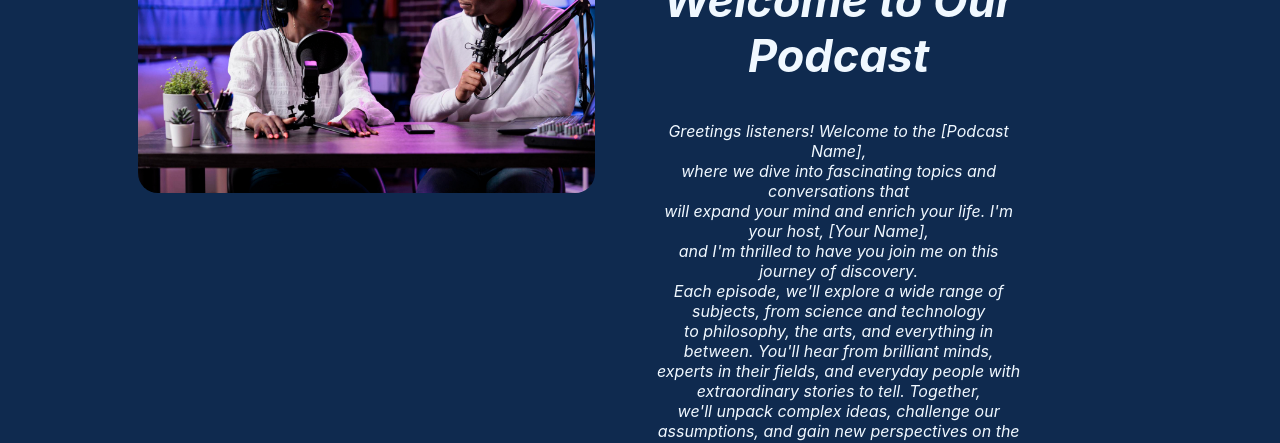
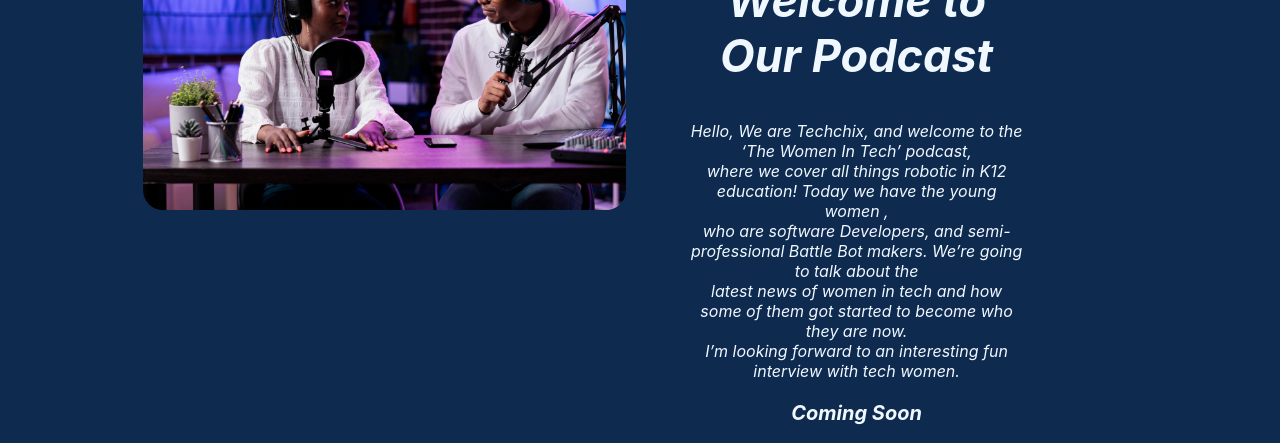
Before and after one commit to Maureen-Njango/Multimedia-projects, a React (Create React App) app: page / in a window 1280 px wide. Shown: the part 2700-3143 px from the top of the page. Built offline with nearby package versions, Linux system fonts and the light colour scheme.

Commit message:
made changes

```diff
--- a/src/Podcast/index.js
+++ b/src/Podcast/index.js
@@ -16,17 +16,7 @@
         <div className='text'>
         <h2>Welcome to Our Podcast</h2>
         <div>
-            Greetings listeners! Welcome to the [Podcast Name],<br></br>
-             where we dive into fascinating topics and conversations that<br></br>
-              will expand your mind and enrich your life. I'm your host, [Your Name], <br></br>
-                and I'm thrilled to have you join me on this journey of discovery.<br></br>
-            Each episode, we'll explore a wide range of subjects, from science and technology<br></br>
-             to philosophy, the arts, and everything in between. You'll hear from brilliant minds, <br></br>
-             experts in their fields, and everyday people with extraordinary stories to tell. Together,<br></br>
-              we'll unpack complex ideas, challenge our assumptions, and gain new perspectives on the world around us.<br></br>
-             So whether you're commuting to work, working out at the gym, or simply relaxing at home, grab your headphones <br></br>
-             and get ready to embark on an intellectual adventure. The [Podcast Name] is your go-to source for thought-provoking <br></br>
-             content that will leave you feeling inspired, informed, and eager to learn more.
+        Hello, We are Techchix, and welcome to the ‘The Women In Tech’ podcast,<br></br> where we cover all things robotic in K12 education! Today we have the young women ,<br></br> who are software Developers, and semi-professional Battle Bot makers. We’re going to talk about the<br></br> latest news of women in tech and how some of them got started to become who they are now.<br></br> I’m looking forward to an interesting fun interview with tech women.
 
         </div>
         <h3>Coming Soon</h3>
```
